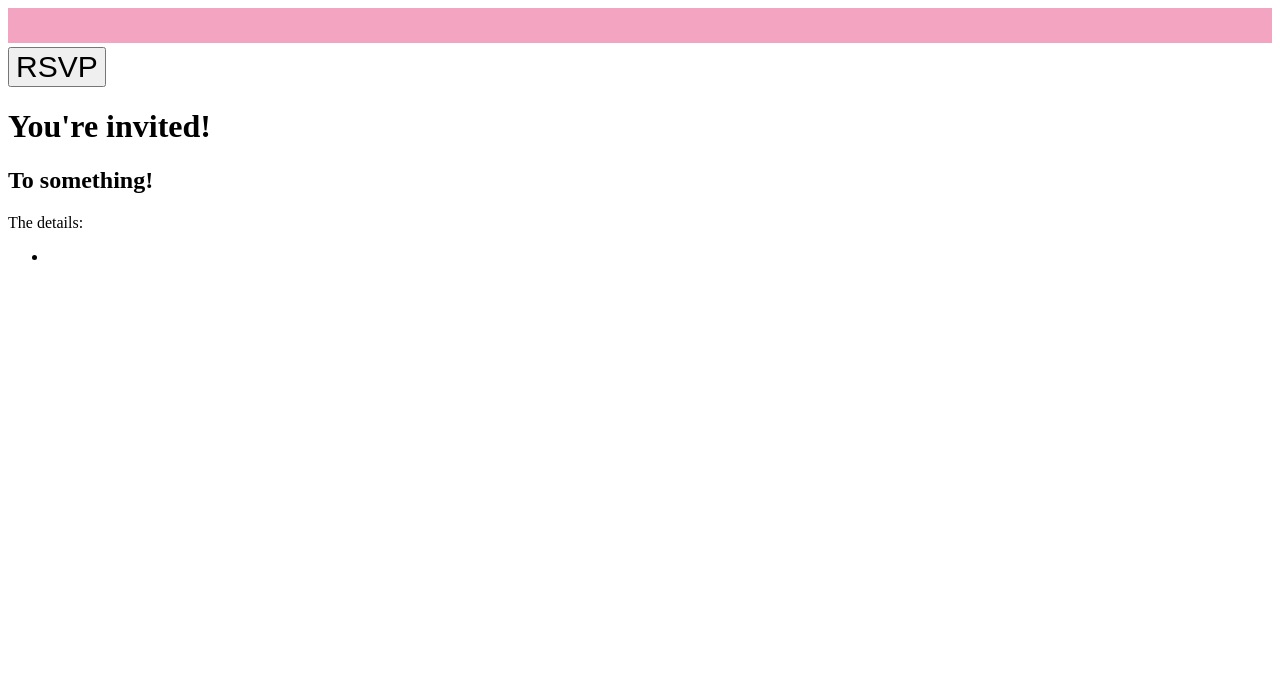
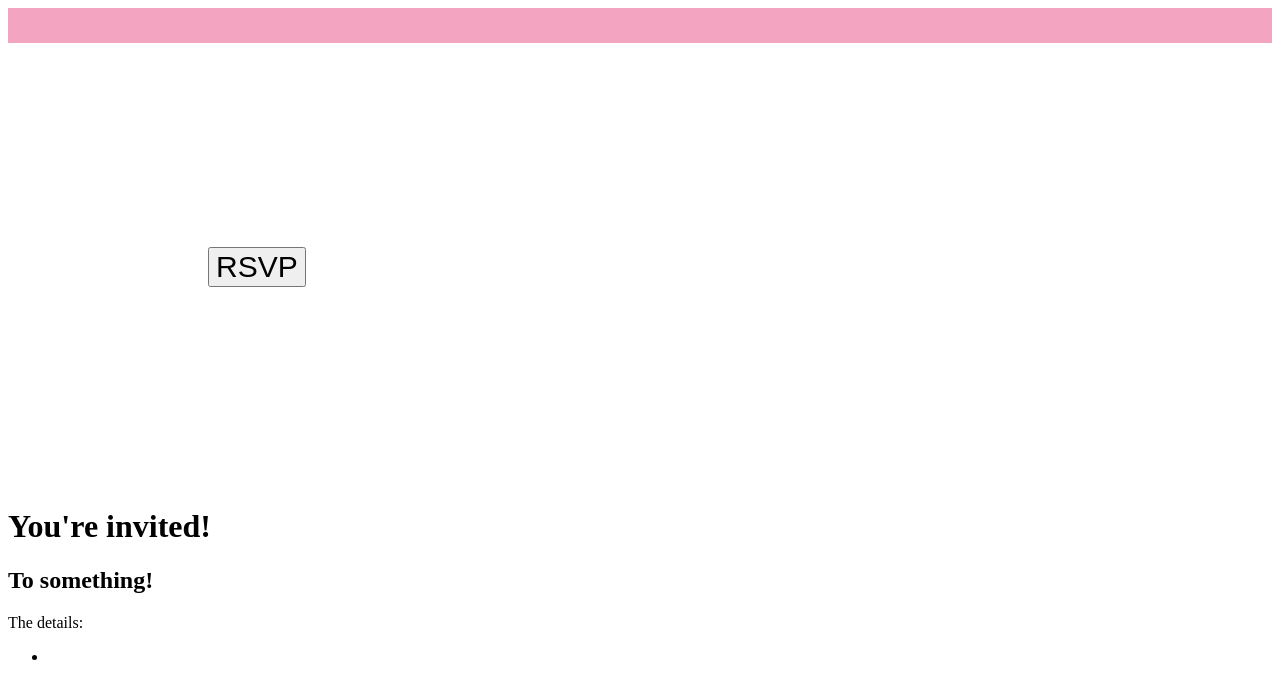
Before and after one commit to HNKrudwan/HNKrudwan.github.io, a plain HTML site: page index.html in a window 1280 px wide. Drawn offline with Linux system fonts and the light colour scheme.

Commit message:
Update index.html

```diff
--- a/index.html
+++ b/index.html
@@ -6,7 +6,7 @@
         <style>
 
         .button{font-size:30px;
-                margin:auto;
+                margin:200px;
         }
 
         #scroll{font-size:30px;
```
